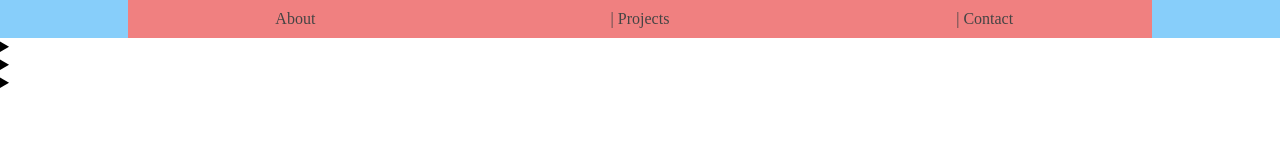
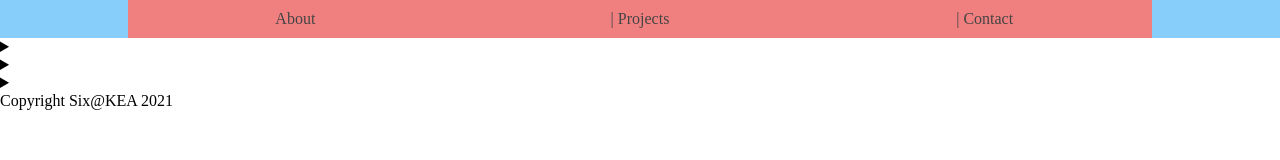
Before and after one commit to mort108v/mygitexercise, a plain HTML site: page index.html in a window 1280 px wide. Drawn offline with Linux system fonts and the light colour scheme.

Commit message:
added footertext

```diff
--- a/index.html
+++ b/index.html
@@ -47,7 +47,7 @@
             </article>
         </section>
     </main>
-    <footer></footer>
+    <footer>Copyright Six@KEA 2021</footer>
     <!-- body>((nav>ul>li*5)main>(section#example>h2+.sectionwrapper>.column*3>.column_content>.top+.bottom))+footer
     header+(main>(section#about>.text+figure>figcaption)+(section#projects>(article.project>.image+details>summary)*3))+footer -->
 
```
